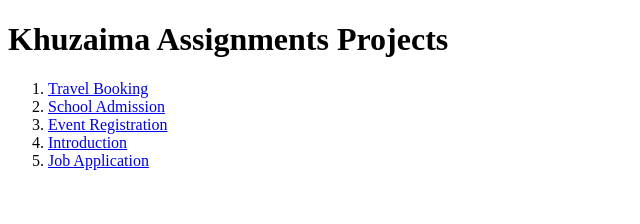
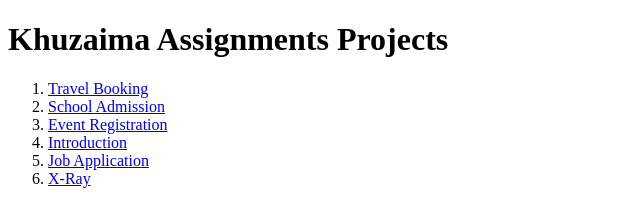
Before and after one commit to Khuzaima95/Assignment-no-1, a plain HTML site: page INDEX.HTML in a window 1280 px wide. Shown: the full height of the page, 0-640 px from the left. Drawn offline with Linux system fonts and the light colour scheme.

Commit message:
Update INDEX.HTML

```diff
--- a/INDEX.HTML
+++ b/INDEX.HTML
@@ -15,7 +15,9 @@
     <li><a href="Event.html">Event Registration</a> </li>
     <Li><a href="Introduction.html"> Introduction</a> </Li>
     <Li><a href="Job Application.html">Job Application</a> </Li>
+    <Li><a href="xray.html">X-Ray</a> </Li>
 
 
 </body>
+
 </html>
```
